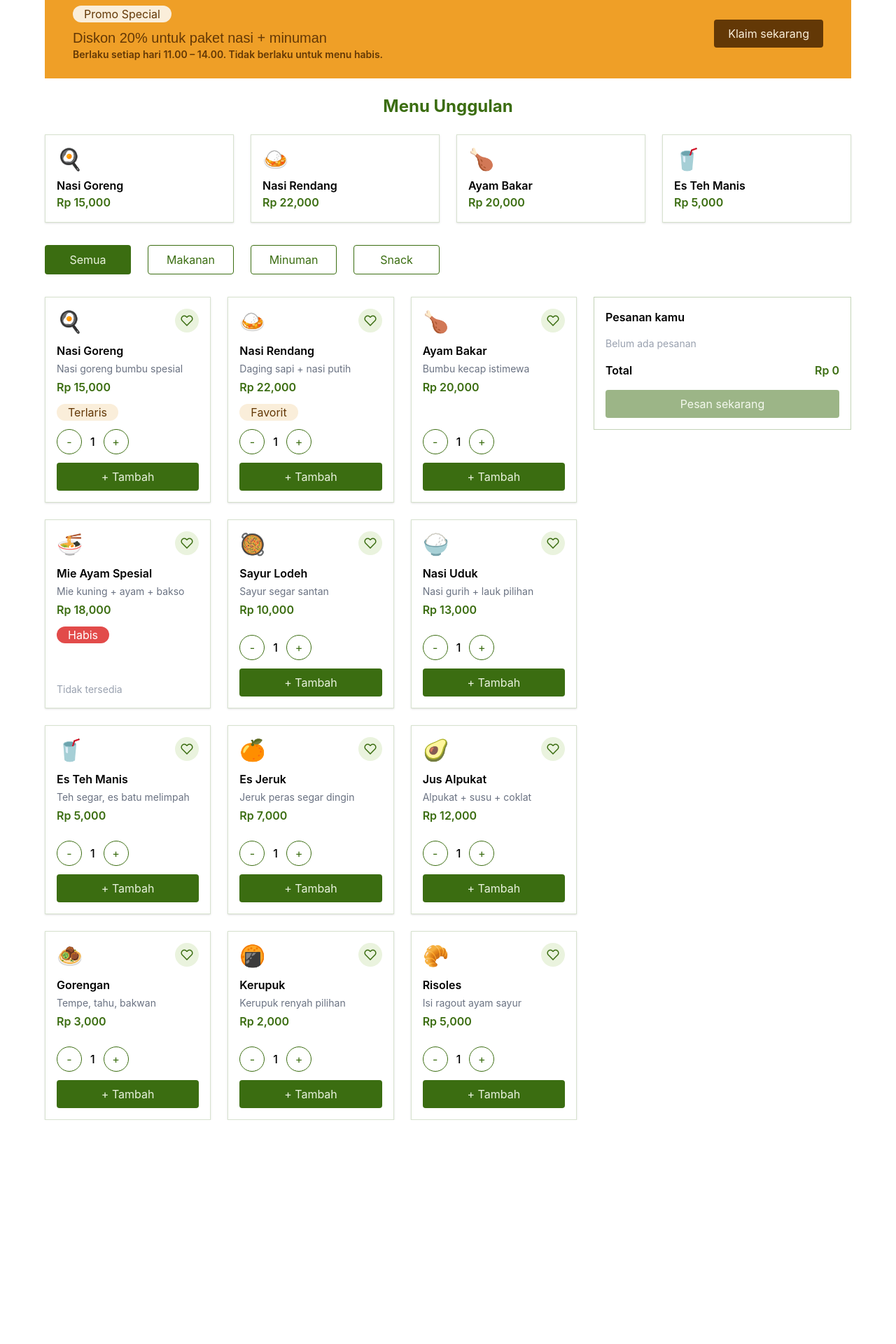
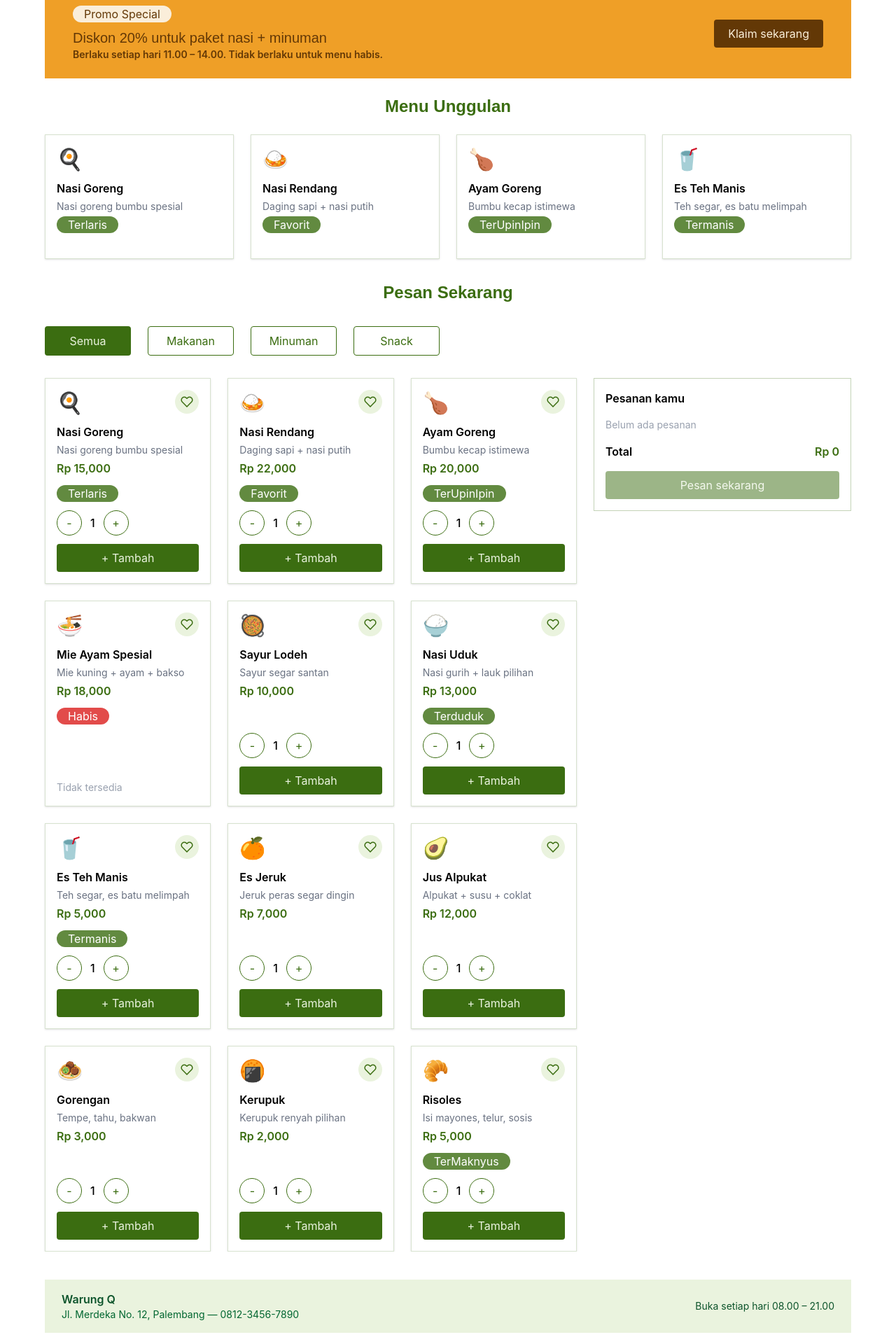
Before and after one commit to FaizZzhue/warungQ, a React (Vite) app: page / in a window 1280 px wide. Shown: the part 580-2500 px from the top of the page at 70% size. Before the commit the page ends 2180 px from the top, so only its background shows below. Built offline with nearby package versions, Linux system fonts and the light colour scheme.

Commit message:
chore(MVP): change a lil bit

```diff
--- a/src/App.jsx
+++ b/src/App.jsx
@@ -1,3 +1,4 @@
+import Footer from './components/Layout/Footer'
 import Navbar from './components/Layout/Navbar'
 import Hero from './container/Hero/Hero'
 import Info from './container/Info/Info'
@@ -11,6 +12,7 @@ function App() {
       <Hero />
       <Info />
       <Menu />
+      <Footer />
     </>
   )
 }
--- a/src/components/Layout/Footer.jsx
+++ b/src/components/Layout/Footer.jsx
@@ -0,0 +1,24 @@
+const Footer = () => {
+    return (
+        <footer className="py-4 px-4 md:px-6 mt-6">
+            <div className="max-w-6xl mx-auto bg-primary-light px-6 py-4">
+                <div className="flex flex-col md:flex-row justify-between items-start md:items-center gap-2">
+                    <div>
+                        <h2 className="font-semibold text-green-900">
+                            Warung Q
+                        </h2>
+                        <p className="text-sm text-green-800">
+                            Jl. Merdeka No. 12, Palembang — 0812-3456-7890
+                        </p>
+                    </div>
+
+                    <p className="text-sm text-green-900">
+                        Buka setiap hari 08.00 – 21.00
+                    </p>
+                </div>
+            </div>
+        </footer>
+    );
+};
+
+export default Footer;
--- a/src/components/MenuCard.jsx
+++ b/src/components/MenuCard.jsx
@@ -54,7 +54,7 @@ const MenuCard = ({ item, toggleFavorite, isFavorite, addToCart }) => {
                 {!item.stock ? (
                     <Badge variant="danger">Habis</Badge>
                 ) : item.badge ? (
-                    <Badge variant="third">{item.badge}</Badge>
+                    <Badge variant="primary">{item.badge}</Badge>
                 ) : null}
             </div>
 
--- a/src/constans/menu.js
+++ b/src/constans/menu.js
@@ -23,13 +23,13 @@ export const menuItems = [
     },
     {
         id: 3,
-        name: "Ayam Bakar",
+        name: "Ayam Goreng",
         description: "Bumbu kecap istimewa",
         price: 20000,
         category: "Makanan",
         emoji: "🍗",
         stock: true,
-        badge: null,
+        badge: "TerUpinIpin",
         featured: true
     },
     {
@@ -62,7 +62,7 @@ export const menuItems = [
         category: "Makanan",
         emoji: "🍚",
         stock: true,
-        badge: null,
+        badge: "Terduduk",
         featured: false
     },
     {
@@ -73,7 +73,7 @@ export const menuItems = [
         category: "Minuman",
         emoji: "🥤",
         stock: true,
-        badge: null,
+        badge: "Termanis",
         featured: true
     },
     {
@@ -123,12 +123,12 @@ export const menuItems = [
     {
         id: 12,
         name: "Risoles",
-        description: "Isi ragout ayam sayur",
+        description: "Isi mayones, telur, sosis",
         price: 5000,
         category: "Snack",
         emoji: "🥐",
         stock: true,
-        badge: null,
+        badge: "TerMaknyus",
         featured: false
     },
 ]
--- a/src/container/Menu/FeaturedMenu.jsx
+++ b/src/container/Menu/FeaturedMenu.jsx
@@ -1,23 +1,36 @@
 import Card from "../../components/Card";
+import Badge from "../../components/Badge";
 
 const FeaturedMenu = ({ data }) => {
-
     const featuredItems = data
-        .filter(item => item.featured)
+        .filter((item) => item.featured)
         .slice(0, 4);
 
     return (
         <div className="grid grid-cols-2 lg:grid-cols-4 gap-4 md:gap-6 mb-8">
-            {featuredItems.map(item => (
+            {featuredItems.map((item) => (
                 <Card
+                    key={item.id}
                     variant="default"
                     className="relative p-4 shadow-sm hover:shadow-lg transition-all duration-200 flex flex-col justify-between"
                 >
-                    <div className="text-3xl mb-2">{item.emoji}</div>
-                    <h2 className="font-semibold">{item.name}</h2>
-                    <p className="text-primary font-semibold">
-                        Rp {item.price.toLocaleString()}
-                    </p>
+                    <div className="flex flex-col gap-1 mb-3">
+                        <div className="text-3xl mb-2">{item.emoji}</div>
+                        <h2 className="font-semibold">{item.name}</h2>
+                        <p className="text-sm text-gray-500 line-clamp-2">
+                            {item.description}
+                        </p>
+
+                        {item.badge && (
+                            <div className="mb-2">
+                                <Badge variant="primary">{item.badge}</Badge>
+                            </div>
+                        )}
+
+                        {/* <p className="text-primary font-semibold">
+                            Rp {item.price.toLocaleString()}
+                        </p> */}
+                    </div>
                 </Card>
             ))}
         </div>
--- a/src/container/Menu/Menu.jsx
+++ b/src/container/Menu/Menu.jsx
@@ -10,11 +10,15 @@ const Menu = () => {
     return (
         <section className="relative overflow-hidden mt-6 px-4 md:px-6">
             <div className="mx-auto max-w-6xl">
-                <h1 className="text-center text-2xl font-bold mb-6 text-primary">
+                <h1 className="text-center text-2xl font-heading font-bold mb-6 text-primary">
                     Menu Unggulan
                 </h1>
 
                 <FeaturedMenu data={menuItems} />
+
+                <h1 className="text-center text-2xl font-heading font-bold mb-6 text-primary">
+                    Pesan Sekarang
+                </h1>
 
                 <MenuContent
                     data={menuItems}
```
